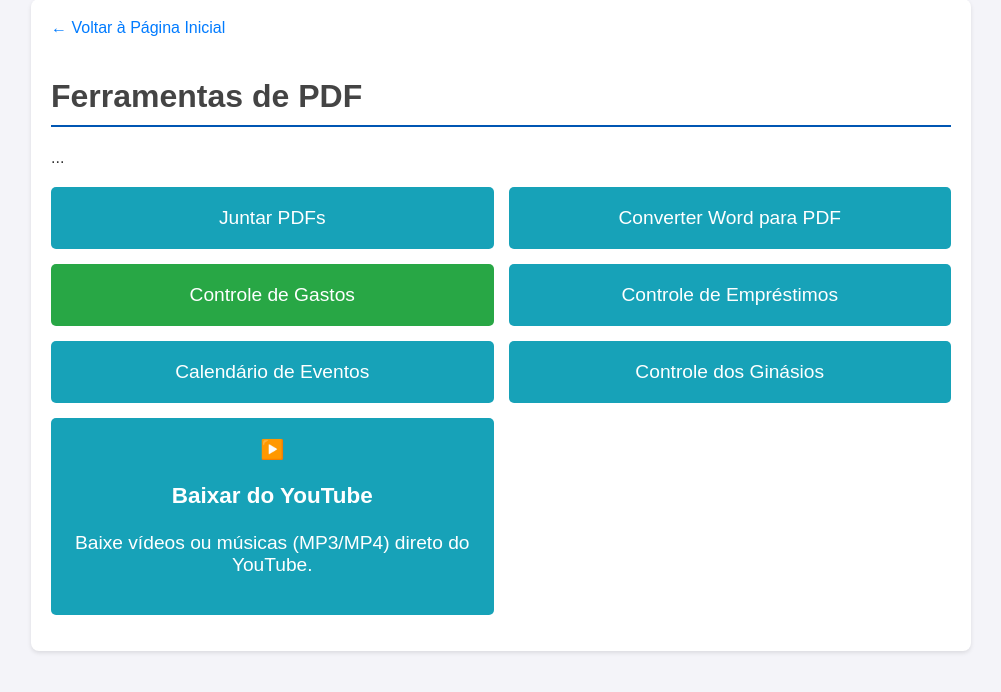
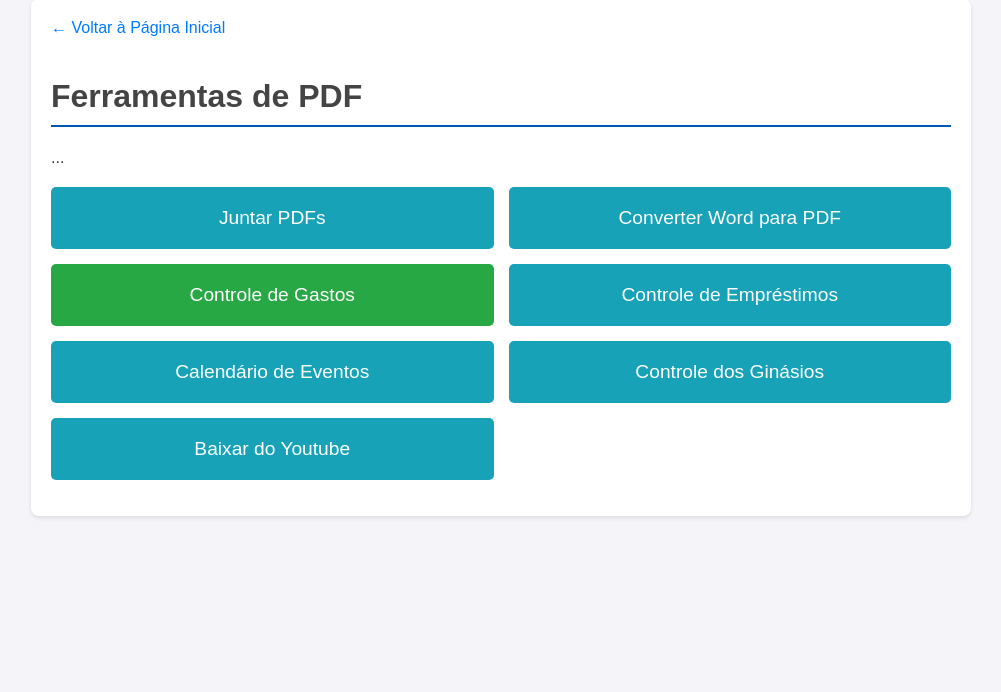
Before and after one commit to TailorKz/Projeto_Gestao_Professores, a Flask app: page /ferramentas in a window 1280 px wide. Shown: the part 21-713 px from the top of the page, without its empty margins (139-1140 px from the left). Run offline with Flask 3, Linux system fonts and the light colour scheme; parts of the project's set-up code (start-up, migrations or seed data) failed here and were passed over; some libraries are stand-ins or nearby versions.

Commit message:
correção layout ferramentas baixar vídeos

```diff
--- a/templates/ferramentas.html
+++ b/templates/ferramentas.html
@@ -103,11 +103,10 @@
           >
         </li>
         <li>
-          <a href="{{ url_for('youtube_downloader') }}" class="tool-card">
-            <div class="icon" style="color: #17a2b8">▶️</div>
-            <h3>Baixar do YouTube</h3>
-            <p>Baixe vídeos ou músicas (MP3/MP4) direto do YouTube.</p>
-          </a>
+          <a href="{{ url_for('youtube_downloader') }}"
+          style="background-color: #17a2b8"
+            >Baixar do Youtube</a
+          >
         </li>
       </ul>
     </div>
```
